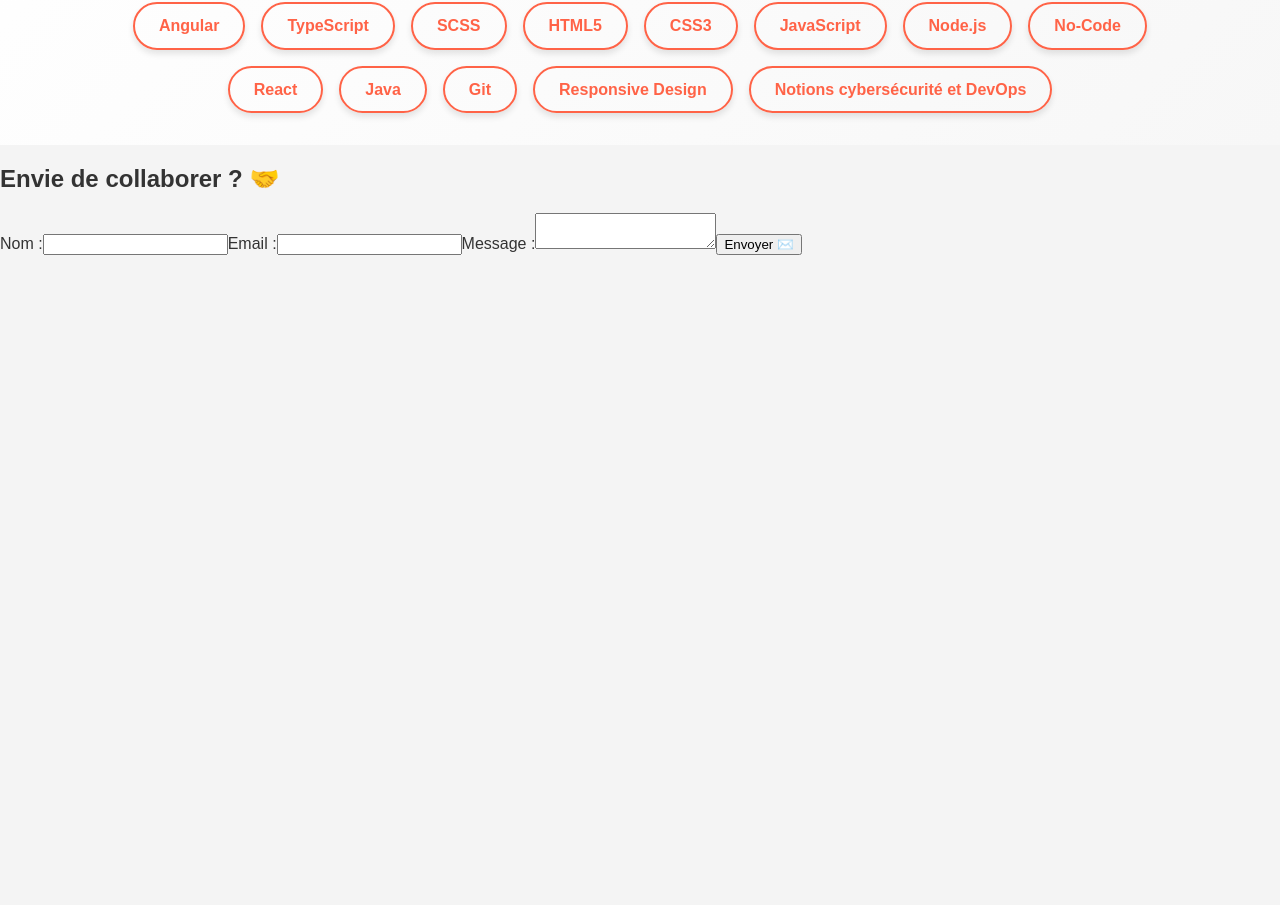
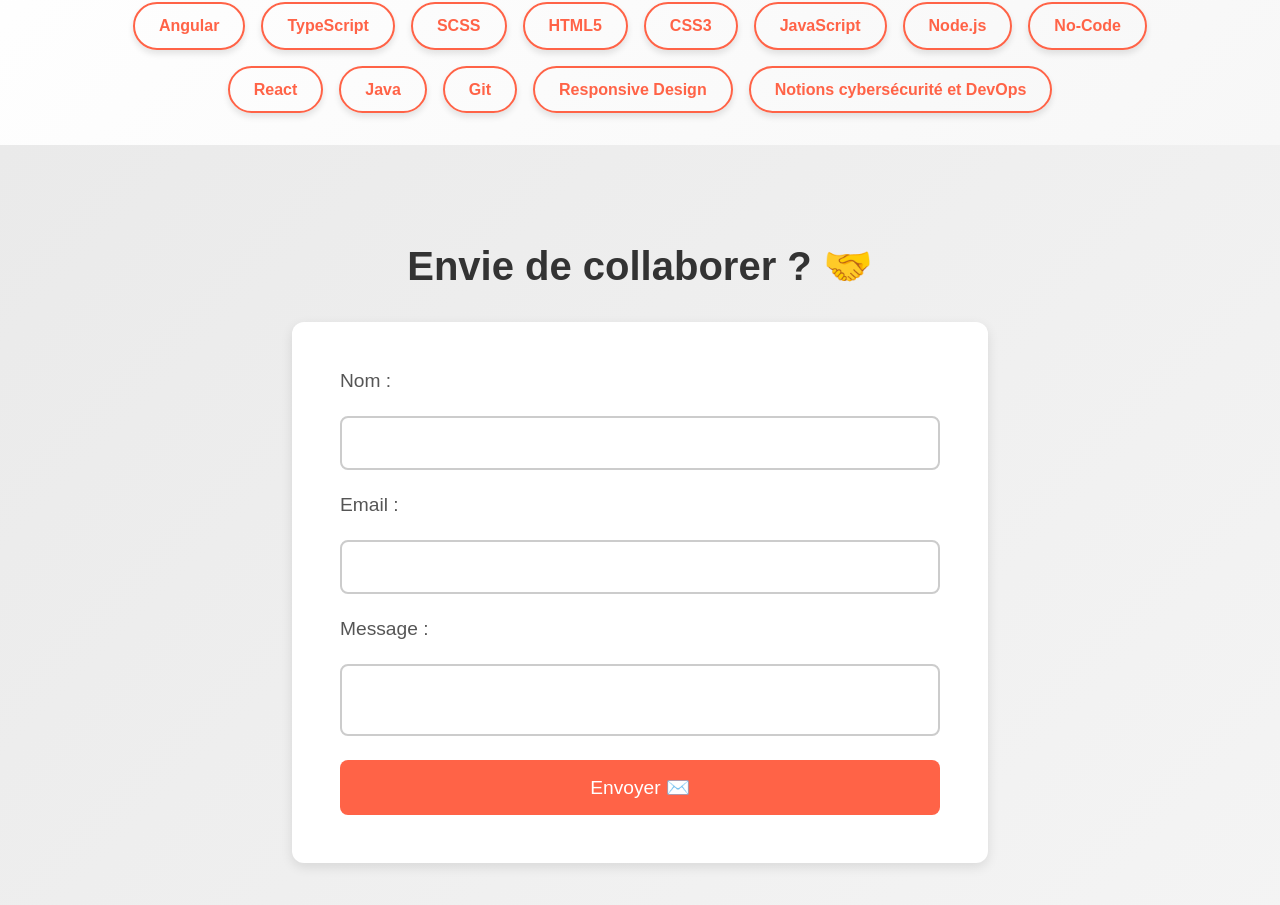
Before and after one commit to CloeCrdr/portfolio, an Angular app: page / in a window 1280 px wide. Shown: the part 962-1867 px from the top of the page. Before the commit the page ends 1217 px from the top, so only its background shows below. Built offline with nearby package versions, Linux system fonts and the light colour scheme; what ngx-owl-carousel-o would draw is missing.

Commit message:
front commit - ADD CSS TO CONTACT

```diff
--- a/src/app/components/contact/contact.component.scss
+++ b/src/app/components/contact/contact.component.scss
@@ -0,0 +1,74 @@
+/* Section Contact */
+.contact {
+    padding: 4rem 1rem;
+    background: linear-gradient(135deg, #eaeaea 0%, #f4f4f4 100%);
+    text-align: center;
+
+    h2 {
+      font-size: 2.5rem;
+      margin-bottom: 2rem;
+      color: #333;
+      position: relative;
+    }
+
+    form {
+      max-width: 600px;
+      margin: 0 auto;
+      display: flex;
+      flex-direction: column;
+      gap: 1.5rem;
+      padding: 2rem;
+      background: #fff;
+      border-radius: 12px;
+      box-shadow: 0 4px 12px rgba(0, 0, 0, 0.1);
+    }
+
+    label {
+      font-size: 1.2rem;
+      color: #555;
+      text-align: left;
+    }
+
+    input, textarea {
+      padding: 1rem;
+      border: 2px solid #ccc;
+      border-radius: 8px;
+      font-size: 1rem;
+      transition: border-color 0.3s ease, box-shadow 0.3s ease;
+      resize: none;
+    }
+
+    input:focus, textarea:focus {
+      border-color: #ff6347;
+      box-shadow: 0 4px 8px rgba(255, 99, 71, 0.3);
+      outline: none;
+    }
+
+    button {
+      padding: 1rem 2rem;
+      background: #ff6347;
+      color: #fff;
+      border: none;
+      border-radius: 8px;
+      font-size: 1.2rem;
+      cursor: pointer;
+      transition: background 0.3s ease, transform 0.3s ease;
+
+      &:hover {
+        background: #e5533d;
+        transform: translateY(-5px);
+        box-shadow: 0 6px 12px rgba(229, 83, 61, 0.5);
+      }
+    }
+  }
+
+  /* Version Desktop */
+  @media (min-width: 768px) {
+    .contact form {
+      padding: 3rem;
+    }
+
+    input, textarea {
+      font-size: 1.1rem;
+    }
+  }
```
